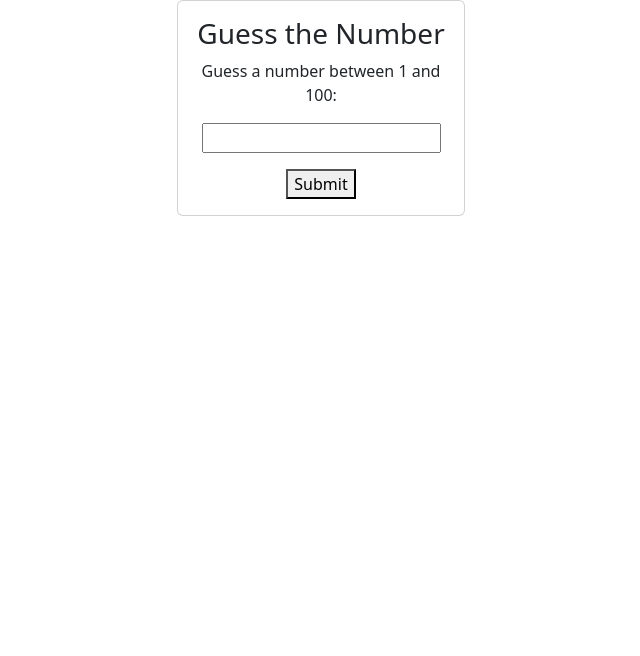
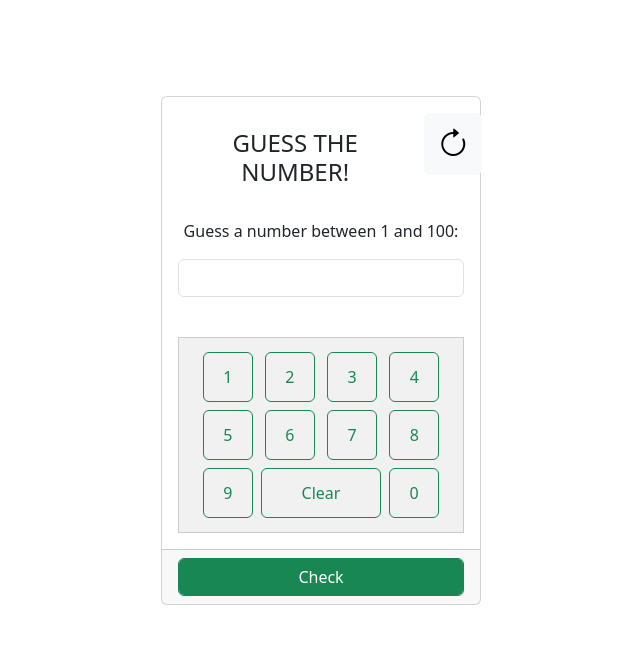
Before and after one commit to Roukkan/JS-Activity, a plain HTML site: page guessgame.html in a window 1280 px wide. Shown: the whole page, without its empty margins (319-959 px from the left). Drawn offline with nearby package versions, Linux system fonts and the light colour scheme.

Commit message:
modified:   guessgame.html

```diff
--- a/guessgame.html
+++ b/guessgame.html
@@ -6,49 +6,102 @@
     <title>Guess the Number</title>
     <link href="https://cdn.jsdelivr.net/npm/bootstrap@5.3.0/dist/css/bootstrap.min.css" rel="stylesheet" integrity="sha384-9ndCyUaIbzAi2FUVXJi0CjmCapSmO7SnpJef0486qhLnuZ2cdeRhO02iuK6FUUVM" crossorigin="anonymous">
     <script src="https://cdn.jsdelivr.net/npm/bootstrap@5.3.0/dist/js/bootstrap.bundle.min.js" integrity="sha384-geWF76RCwLtnZ8qwWowPQNguL3RmwHVBC9FhGdlKrxdiJJigb/j/68SIy3Te4Bkz" crossorigin="anonymous"></script>
+    <link rel="stylesheet" href="https://cdn.jsdelivr.net/npm/bootstrap-icons@1.10.5/font/bootstrap-icons.css">
   <style>
     body {
       text-align: center;
     }
+
+    .keys {
+      width: 100%;
+      padding: 10px;
+      border: 1px solid #ccc;
+      background-color: #f1f1f1;
+    }
+
+    input[type="button"] {
+      width: 50px;
+      height: 50px;
+      margin: 4px;
+    }
+
+    input[type="number"] {
+      width: 100%;
+      margin-bottom: 10px;
+    }
+
   </style>
 </head>
 <body>
-    <div class="container-fluid d-flex justify-content-center align-content-center">
-        <div class="card" style="width: 18rem;">
+    <div class="container d-flex justify-content-evenly align-content-center">
+      <div class="row">
+        <div class="col mt-5 p-5">
+          <div class="card" style="width: 20rem;">
             <div class="card-body">
-                <h3 class="card-title">Guess the Number</h3>
+              <div class="row">
+                <div class="col  mt-2 pt-2">
+                  <h4 class="card-title">GUESS THE NUMBER!</h4>
+                </div>
+                <div class="col-2 ms-0 ps-0">
+                  <button onclick="location.reload()" class="bi bi-arrow-clockwise btn btn-light fs-2"></button>
+                </div>
+              </div>
+
+              <br>
               <p class="card-text">Guess a number between 1 and 100:</p>
-                <input type="number" id="guessInput">
+              <input type="number" id="guessInput" class="form-control" readonly>
               <p id="message"></p>
-                <button onclick="checkGuess()">Submit</button>
+              <br>
+
+              <div class="keys" id="numbers">
+                <input type="button" class="btn btn-outline-success" value="1" onclick="addtoGuess('1')">
+                <input type="button" class="btn btn-outline-success" value="2" onclick="addtoGuess('2')">
+                <input type="button" class="btn btn-outline-success" value="3" onclick="addtoGuess('3')">
+                <input type="button" class="btn btn-outline-success" value="4" onclick="addtoGuess('4')">
+                <input type="button" class="btn btn-outline-success" value="5" onclick="addtoGuess('5')">
+                <input type="button" class="btn btn-outline-success" value="6" onclick="addtoGuess('6')">
+                <input type="button" class="btn btn-outline-success" value="7" onclick="addtoGuess('7')">
+                <input type="button" class="btn btn-outline-success" value="8" onclick="addtoGuess('8')">
+                <input type="button" class="btn btn-outline-success" value="9" onclick="addtoGuess('9')">
+                <button onclick="addtoGuess()" class="btn btn-outline-success" style="width: 120px; height: 50px;">Clear</button>
+                <input type="button" class="btn btn-outline-success" value="0" onclick="addtoGuess('0')">
+              </div>
+            </div>
+            <div class="card-footer">
+              <button onclick="checkGuess()" class="form-control btn btn-success">Check</button>
+            </div>
+          </div>
         </div>
       </div>
     </div>
     <script>
+      function addtoGuess(value) {
+        document.getElementById('guessInput').value += value;
+      }
+
       const randomNumber = Math.floor(Math.random() * 100) + 1;
       let attempts = 0;
 
       function checkGuess() {
         const guessInput = document.getElementById("guessInput");
+        const numkeys = document.getElementById("numbers");
         const guess = parseInt(guessInput.value);
         const message = document.getElementById("message");
 
-      if (isNaN(guess) || guess < 1 || guess > 100) {
+        if (guess < 1 || guess > 100) {
           message.textContent = "Please enter a valid number between 1 and 100.";
         } else {
           attempts++;
           if (guess === randomNumber) {
             message.textContent = `Congratulations! You guessed the correct number in ${attempts} attempts.`;
-          guessInput.disabled = true;
+            numkeys.hidden = true;
           } else if (guess < randomNumber) {
             message.textContent = "Too low! Try a higher number.";
           } else {
             message.textContent = "Too high! Try a lower number.";
           }
         }
-
         guessInput.value = "";
-      guessInput.focus();
       }
     </script>
 </body>
```
Lines whose indentation alone changed are shown as unchanged.
